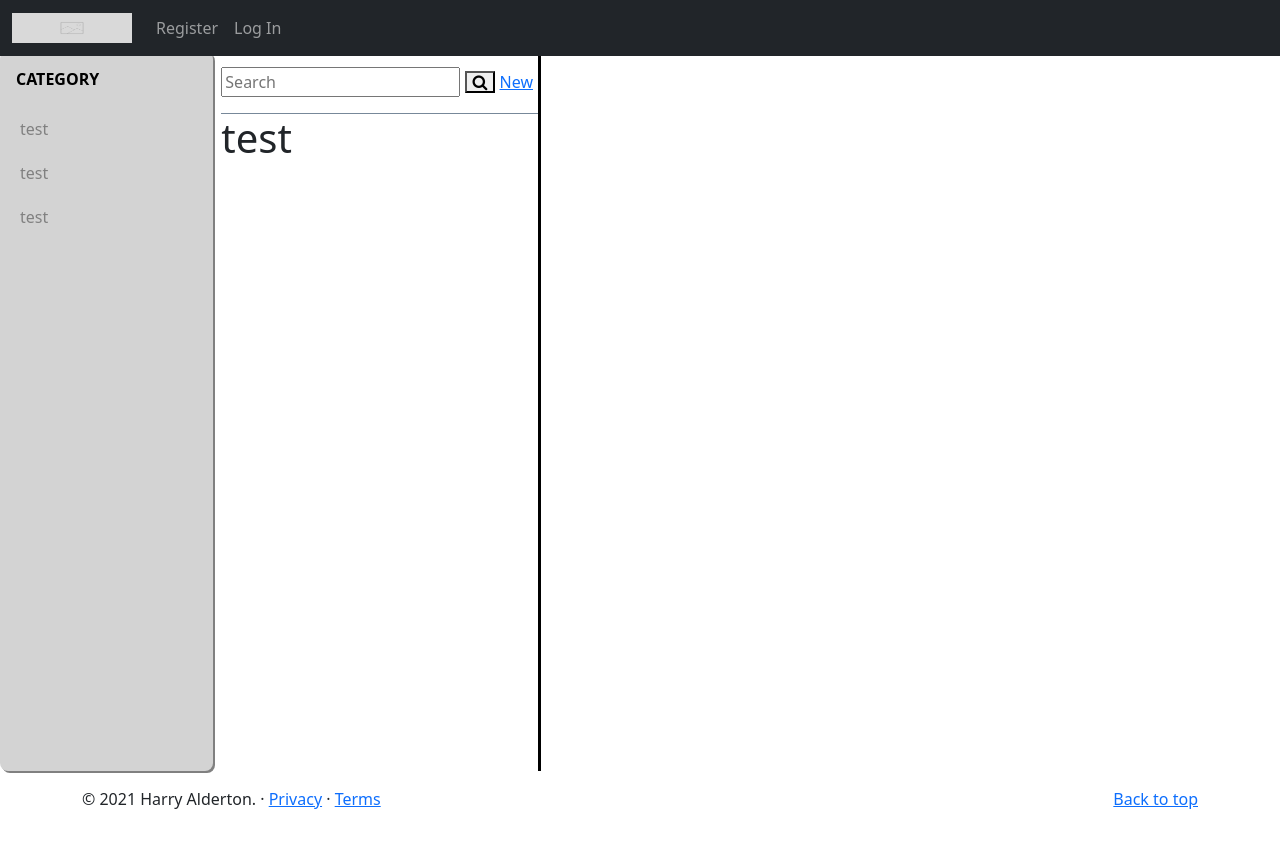
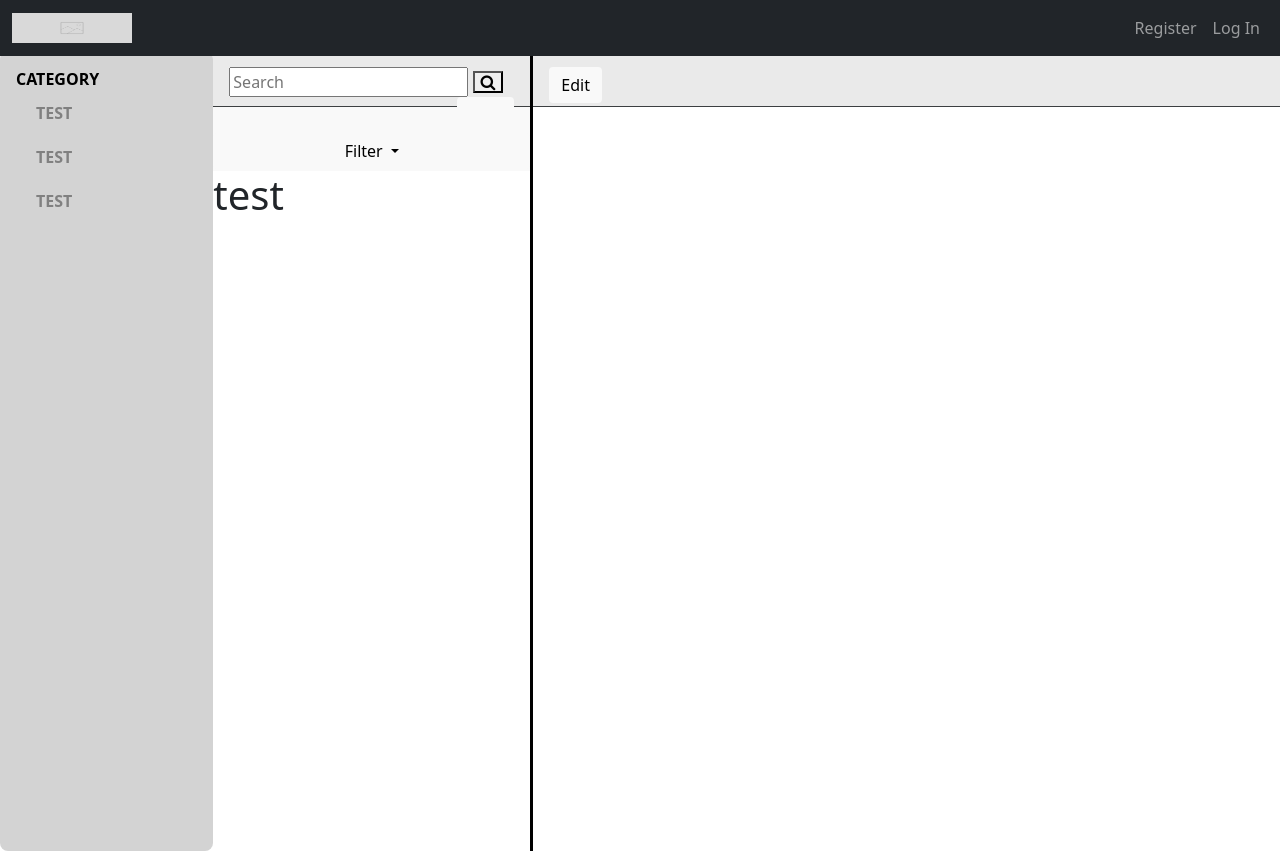
Before and after one commit to Fsociety098/DissertationPasswordManager, a Flask app: page /manager/index in a window 1280 px wide. Before the commit the page ends 809 px from the top, so only its background shows below. Run offline with Flask 2, Linux system fonts and the light colour scheme.

Commit message:
base html completed

```diff
--- a/PasswordManager/static/style.css
+++ b/PasswordManager/static/style.css
@@ -1,16 +1,15 @@
-.carousel-height
-{
+.carousel-height {
     height: 50%;
 }
 
-.headings
-{
+.headings {
     margin-top: 1em;
 }
-html
-{
+
+html {
     height: 100%;
 }
+
 .form-signinout {
     width: 100%;
     max-width: 330px;
@@ -18,6 +17,7 @@ html
     margin: 0 auto;
 
 }
+
 .body-signinout {
     height: 100%;
     display: flex;
@@ -28,7 +28,7 @@ html
     background-color: #f5f5f5;
 }
 
-.base-footer{
+.base-footer {
     position: relative;
     right: 0;
     bottom: 0;
@@ -36,31 +36,31 @@ html
     z-index: 1030;
 }
 
-.flash-error{
+.flash-error {
     background-color: #FFCCCC;
     margin-bottom: 1em;
     text-align: center;
 }
 
-.content{
+.content {
     padding-top: 3.2em;
 }
 
-.category{
+.category {
     padding: 0;
     list-style: none;
     background-color: lightgrey;
     height: 100%;
     border-radius: 0.5em;
-    box-shadow: 2px 2px grey;
 }
 
-.category li, ul{
+.category li, ul {
     margin: 0;
     padding: 0;
     list-style: none;
 
 }
+
 .category a {
     display: block;
     padding: 10px 20px;
@@ -68,35 +68,118 @@ html
 
 }
 
-.sub-title{
+.sub-title {
     color: black;
     font-weight: 600;
     text-transform: uppercase;
     padding: 1em;
 }
 
-.category-choose{
+.category-choose {
     color: grey;
 
 }
 
-.row-custom{
-    height: 90%;
-    margin-bottom: 1em;
+.row-custom {
+    height: 100%;
+}
 
+.search {
+    padding: 1em;
+    border-bottom: 1px #3c3f41 solid;
+    background-color: #eaeaea;
+    height: 7%;
+    width: 100%;
+}
+
+.passwordsearch {
+    padding-left: 0;
+    padding-right: 0;
 
 }
 
-.search{
-    padding-top: 1em;
-    padding-bottom: 1em;
-    border-bottom: 1px lightslategray solid;
-
+.filterbutton:hover {
+    width: 100%;
+    border: none;
+    background-color: #f9f9f9;
+    color: black;
 }
 
-.passwordsearch{
-    padding-left: 0;
-    padding-right: 0;
-    margin-left: 0.5em;
-    margin-right: 0.5em;
+.btn-secondary.dropdown-toggle:focus {
+    width: 100%;
+    border: none;
+    background-color: #f9f9f9;
+    color: black;
 }
+
+
+.filterbutton {
+    width: 100%;
+    background-color: #f9f9f9;
+    border: none;
+    color: black;
+}
+
+.editbutton {
+    background-color: #f9f9f9;
+    border: none;
+    color: black;
+}
+
+.editbutton:active {
+    background-color: #f9f9f9;
+    border: none;
+    color: black;
+}
+
+.editbutton:focus {
+    background-color: #f9f9f9;
+    border: none;
+    color: black;
+}
+.editbutton:hover {
+    background-color: #f9f9f9;
+    border: none;
+    color: black;
+}
+
+.filtermenu:hover {
+    padding-top: 4px;
+    padding-bottom: 2px;
+    background-color: #f9f9f9;
+}
+
+.filtermenu {
+    padding-top: 4px;
+    padding-bottom: 2px;
+    background-color: #f9f9f9;
+}
+
+.dropdown-item {
+    color: black;
+}
+
+
+.newbutton {
+    background-color: #f9f9f9;
+    border: none;
+    color: black;
+    float: right;
+}
+
+.newbutton:active {
+    background-color: #f9f9f9;
+    border: none;
+    color: black;
+}
+
+.newbutton:focus {
+    background-color: #f9f9f9;
+    border: none;
+    color: black;
+}
+.newbutton:hover {
+    background-color: #f9f9f9;
+    border: none;
+    color: black;
+}
--- a/PasswordManager/templates/index.html
+++ b/PasswordManager/templates/index.html
@@ -111,4 +111,6 @@
     </div>
     <hr class="featurette-divider">
   </div>
+
+
 {% endblock %}
--- a/PasswordManager/templates/manager/base.html
+++ b/PasswordManager/templates/manager/base.html
@@ -18,6 +18,8 @@
             <span class="navbar-toggler-icon"></span>
         </button>
         <div class="collapse navbar-collapse" id="navbarCollapse">
+            <ul class="navbar-nav me-auto mb-2 mb-md-0">
+            </ul>
             <ul class="navbar-nav navbar-right">
                 {% if not g.user %}
                     <li class="nav-item">
@@ -61,12 +63,13 @@
         <div class="container-fluid">
             <div class="row row-custom">
                 <div class="col-2 category">
-                    <div class="sub-title">Category</div>
-                    <ul>
-                        <li><a class=category-choose href="#">test</a></li>
-                        <li><a class=category-choose href="#">test</a></li>
-                        <li><a class=category-choose href="#">test</a></li>
-                    </ul>
+                    <div class="sub-title">Category
+                        <ul>
+                            <li><a class=category-choose href="#">test</a></li>
+                            <li><a class=category-choose href="#">test</a></li>
+                            <li><a class=category-choose href="#">test</a></li>
+                        </ul>
+                    </div>
                 </div>
                 <div class="col-3 passwordsearch" style="border-right: 3px black solid">
                     <div class="search">
@@ -74,24 +77,38 @@
                         <button type="submit" class="searchButton">
                             <i class="fa fa-search"></i>
                         </button>
-                        <a class="" href="#">New</a>
+                        <button type="button" class="btn btn-secondary newbutton" data-bs-target="#">New</button>
                     </div>
+                    <div class="dropdown filtermenu">
+                        <a class="btn btn-secondary dropdown-toggle filterbutton" href="#" role="button"
+                           id="dropdownMenuLink"
+                           data-bs-toggle="dropdown" aria-expanded="false">
+                            Filter
+                        </a>
+                        <ul class="dropdown-menu filterbutton" aria-labelledby="dropdownMenuLink">
+                            <li><a class="dropdown-item" href="#">A-Z</a></li>
+                            <li><a class="dropdown-item" href="#">Z-A</a></li>
+                            <li><a class="dropdown-item" href="#">Last Created</a></li>
+                            <li><a class="dropdown-item" href="#">Last Modified</a></li>
+                        </ul>
+                    </div>
+
                     <div class="choose-password">
                         <h1>test</h1>
                         {% block choosePassword %}{% endblock choosePassword %}
                     </div>
                 </div>
-                <div class="col-7">
+                <div class="col-7 passwordsearch">
+                    <div class="search">
+                        <button type="button" class="btn btn-secondary editbutton" data-bs-target="#">Edit</button>
+                    </div>
+                    <div class="passwordselected container">
                     {% block passwordInfo %}{% endblock passwordInfo %}
+                    </div>
                 </div>
             </div>
         </div>
-
     </section>
-    <footer class="container base-footer">
-        <p class="float-end"><a href="#">Back to top</a></p>
-        <p>&copy; 2021 Harry Alderton. &middot; <a href="#">Privacy</a> &middot; <a href="#">Terms</a></p>
-    </footer>
     </body>
 </main>
 
```
Lines whose indentation alone changed are shown as unchanged.
